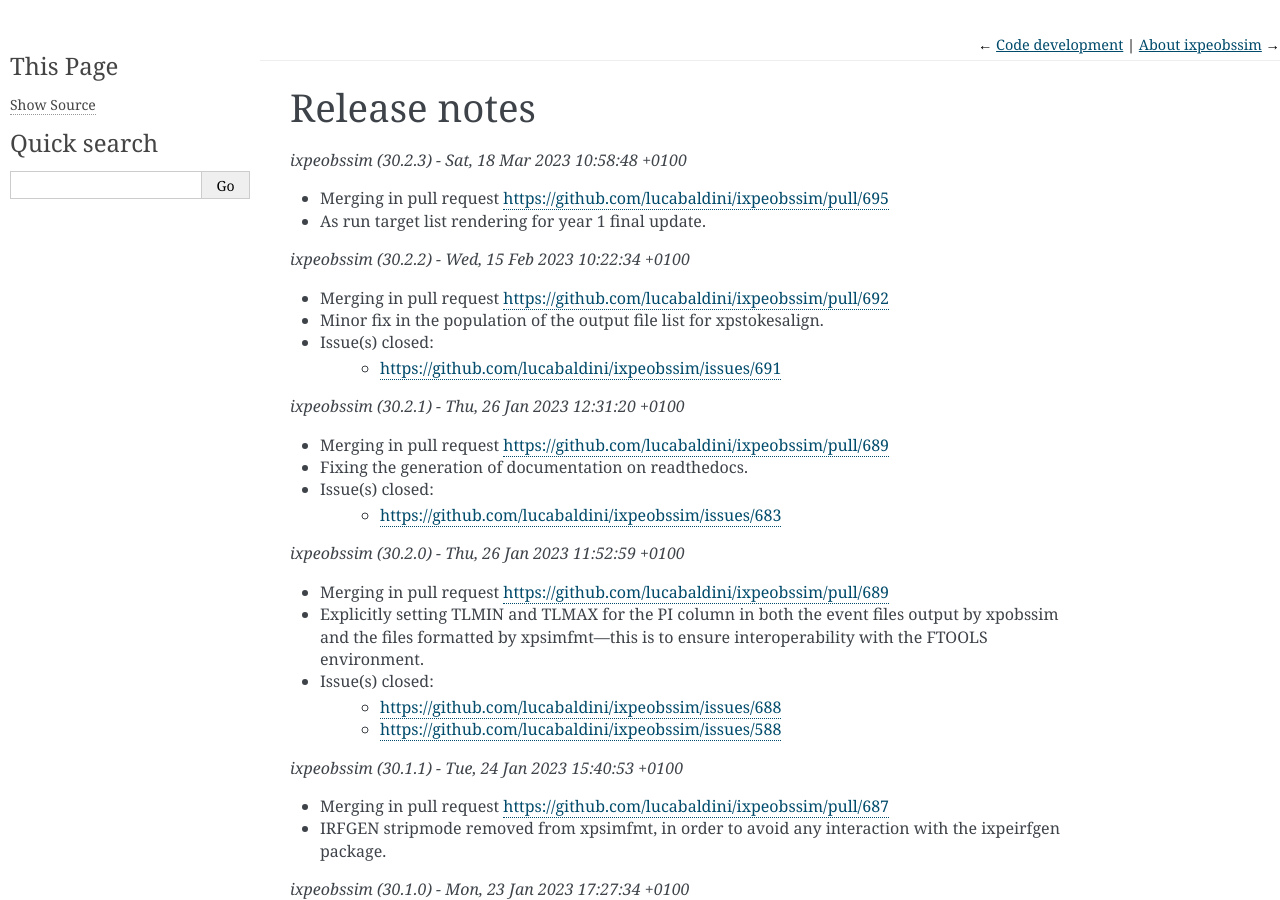
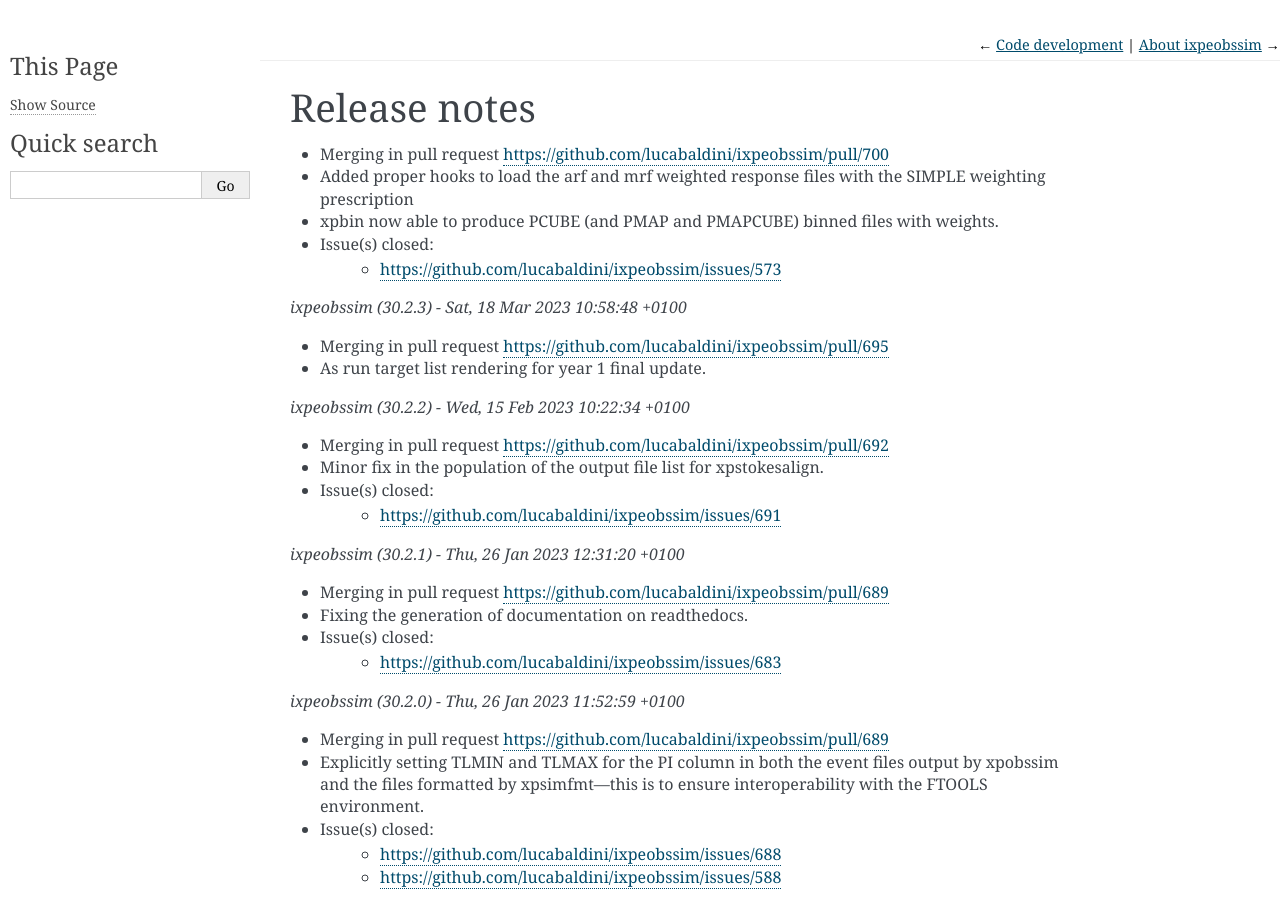
Before and after one commit to lucabaldini/ixpeobssim, a Sphinx documentation site: the page built from docs/release_notes.rst, in a window 1280 px wide and 900 px high. Built offline with Sphinx 7.4.7, drawn with Linux system fonts in a browser that asks for light colours; formulas are drawn with MathJax 3.

Commit message:
Updated release notes.

```diff
--- a/docs/release_notes.rst
+++ b/docs/release_notes.rst
@@ -2,6 +2,15 @@
 
 Release notes
 =============
+
+
+* Merging in pull request https://github.com/lucabaldini/ixpeobssim/pull/700
+* Added proper hooks to load the arf and mrf weighted response files with the
+  SIMPLE weighting prescription
+* xpbin now able to produce PCUBE (and PMAP and PMAPCUBE) binned files
+  with weights.
+* Issue(s) closed:
+      * https://github.com/lucabaldini/ixpeobssim/issues/573
 
 
 *ixpeobssim (30.2.3) - Sat, 18 Mar 2023 10:58:48 +0100*
```
